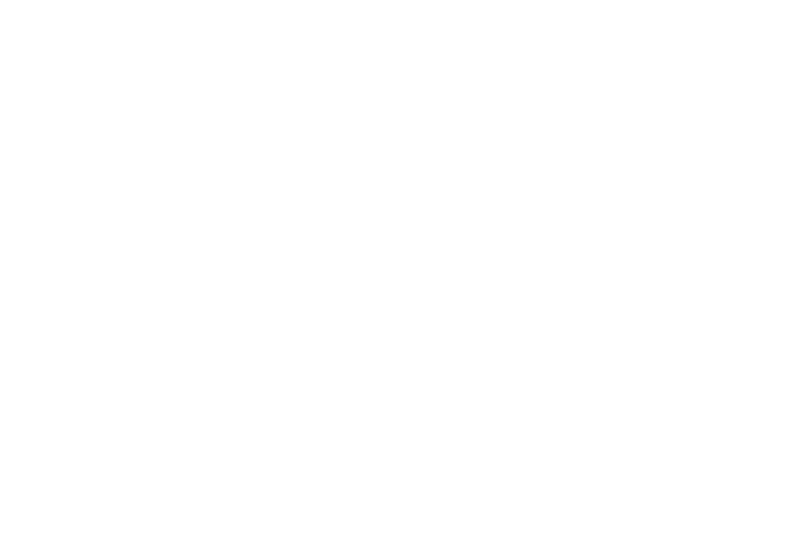
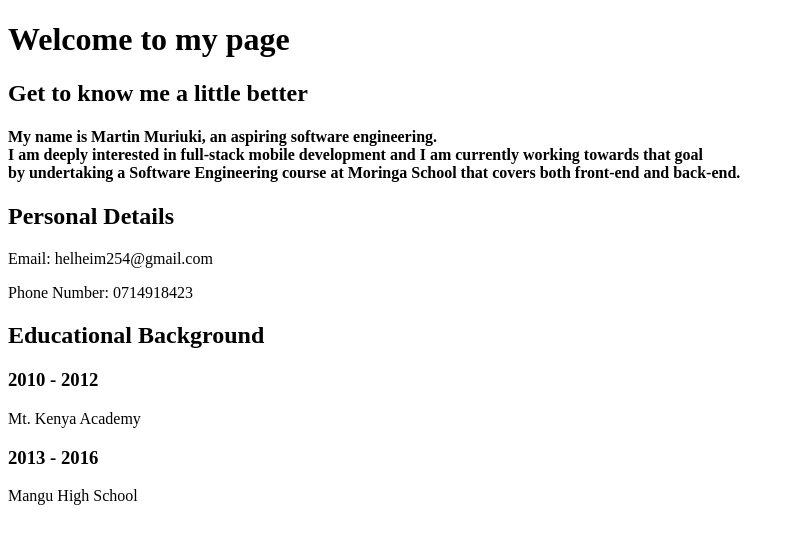
Before and after one commit to muriukiMartin/my-portfolio, a plain HTML site: page index.html in a window 1280 px wide. Shown: the whole page, without its empty margins (0-795 px from the left). Drawn offline with Linux system fonts and the light colour scheme.

Commit message:
Basic HTML outline

```diff
--- a/index.html
+++ b/index.html
@@ -1,12 +1,38 @@
 <!DOCTYPE html>
 <html lang="en">
+
 <head>
     <meta charset="UTF-8" />
     <meta name="viewport" content="width=device-width, initial-scale=1.0" />
     <meta http-equiv="X-UA-Compatible" content="ie=edge" />
+    <link rel="stylesheet" href="./style.css">
     <title>My Website</title>
 </head>
+
 <body>
+    <div id="title">
+        <h1>Welcome to my page</h1>
+        <h2>Get to know me a little better</h2>
+    </div>
+    <div id="intro">
+        <h4>My name is Martin Muriuki, an aspiring software engineering. <br> I am deeply interested in full-stack
+            mobile development and I am currently working towards that goal <br> by undertaking a Software Engineering
+            course at Moringa School that covers both front-end and back-end.</h4>
+    </div>
+    <div>
+        <div class="personal">
+            <h2>Personal Details</h2>
+            <p>Email: helheim254@gmail.com</p>
+            <p>Phone Number: 0714918423</p>
+        </div>
+        <div class="education">
+            <h2>Educational Background</h2>
+            <h3>2010 - 2012</h3>
+            <p>Mt. Kenya Academy</p>
+            <h3>2013 - 2016</h3>
+            <p>Mangu High School</p>
+        </div>
+    </div>
+</body>
 
-    </body>
 </html>
```
Lines whose indentation alone changed are shown as unchanged.
